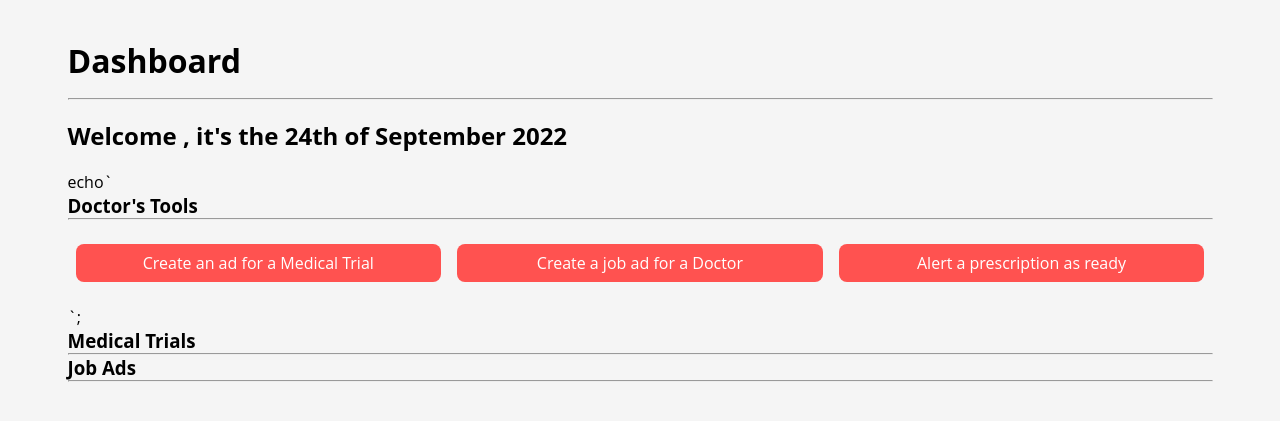
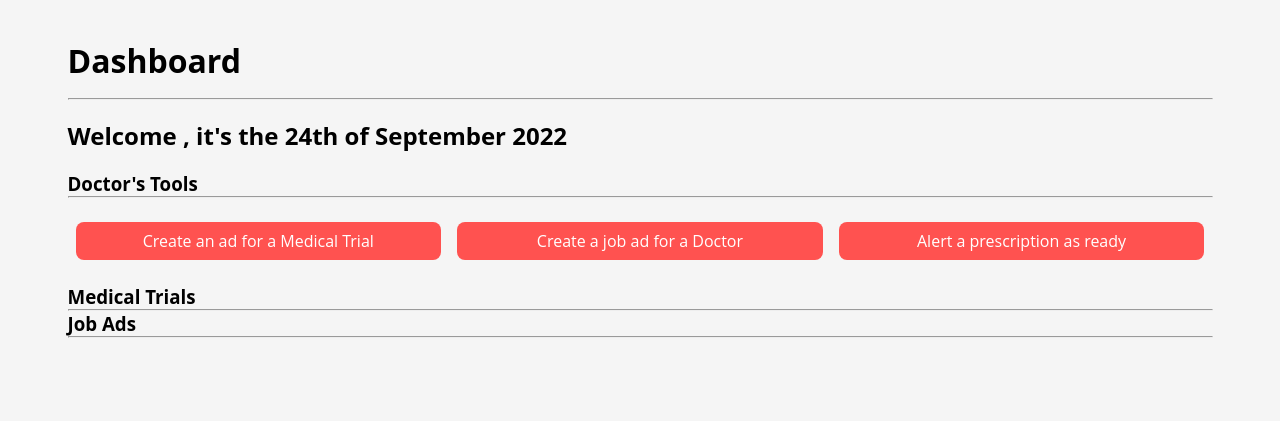
Before and after one commit to ImMattDavison/healthyconnections, a PHP site: page /index.php in a window 1280 px wide. Shown: the part 75-496 px from the top of the page. Run offline with PHP 8.4, Linux system fonts and the light colour scheme; the visitor is signed in with stand-in values (Sample User, id 1); data that the repository does not hold is empty.

Commit message:
remove disfunctional php scripting

```diff
--- a/index.php
+++ b/index.php
@@ -34,8 +34,6 @@
                 <h1>Dashboard</h1>
                 <hr>
                 <?php echo "<h2>Welcome " . $userdata['firstName'] . ", it's the " .date('jS \of F Y'). "</h2>"; ?>
-                <?php // if(isset($_SESSION['username'])) { ?>
-                    echo`
                     <div>
                         <h3>Doctor's Tools</h3>
                         <hr>
@@ -50,9 +48,7 @@
                                 <a class="tool-button" href="prescription.php">Alert a prescription as ready</a>
                             </div>
                         </div>
-                    </div>`;
-                <!-- } ?> -->
-
+                    </div>
                 <div>
                     <h3>Medical Trials</h3>
                     <hr>
```
